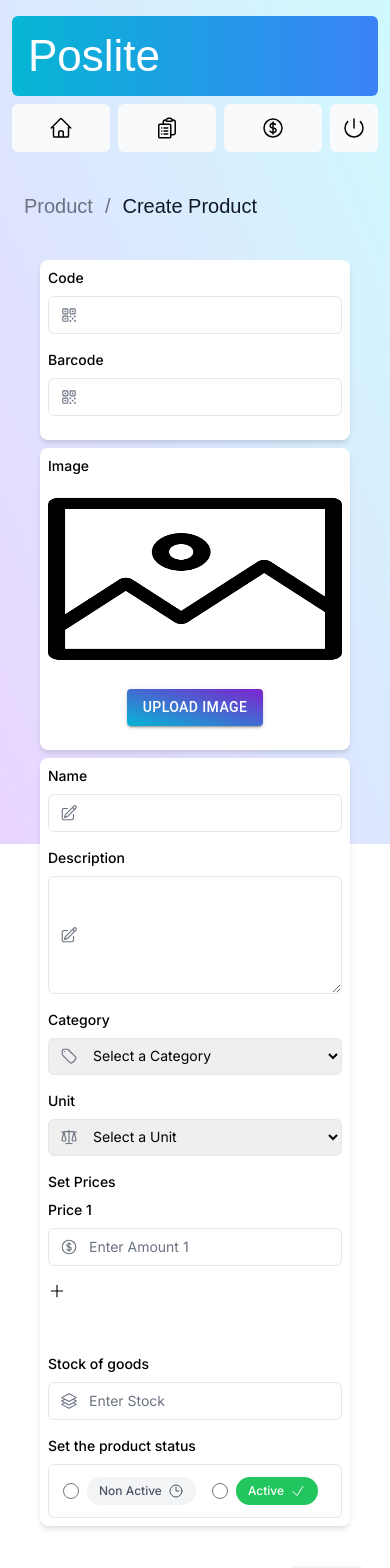
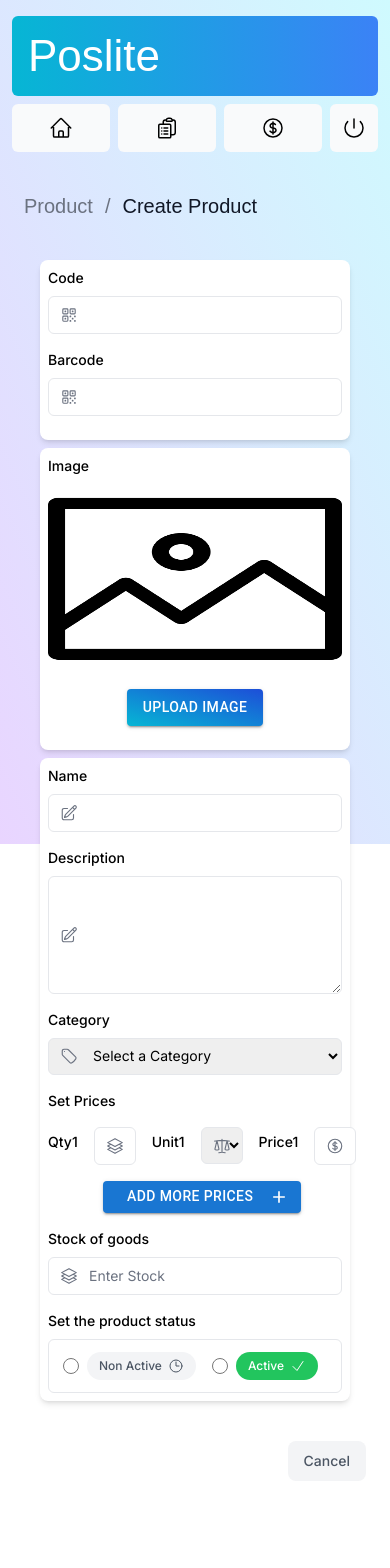
Before and after one commit to Nappster2208/poslite, a Next.js app: page /dashboard/products/create in a window 390 px wide. Shown: the top 1568 px of the page. After the commit the page ends 1505 px from the top, so only its background shows below. Built offline with nearby package versions, Linux system fonts and the light colour scheme; a web font is replaced by a local one.

Commit message:
feat: Change ui set price

```diff
--- a/app/ui/products/add-dynamic-input.tsx
+++ b/app/ui/products/add-dynamic-input.tsx
@@ -2,23 +2,47 @@
   CurrencyDollarIcon,
   MinusIcon,
   PlusIcon,
+  ScaleIcon,
+  Square3Stack3DIcon,
 } from "@heroicons/react/24/outline";
+import { Button } from "@mui/material";
 import { useState } from "react";
+import { Add } from "@mui/icons-material";
+
+interface Input {
+  id: number;
+  name: string;
+  unit: string;
+  price: number;
+  qty: number;
+}
 
 export function AddInput() {
-  const [inputs, setInputs] = useState([{ id: 1, name: "" }]);
-  const maxInputs = 3; //batasan jumlah input
+  const [inputs, setInputs] = useState<Input[]>([
+    { id: 1, name: "", unit: "", price: 0, qty: 0 },
+  ]);
+  const maxInputs = 5; //batasan jumlah input
 
-  const handleInputChange = (id: number, value: string) => {
-    const updateInputs = inputs.map((input) =>
-      input.id === id ? { ...input, name: value } : input
+  const handleInputChange = (
+    id: number,
+    field: string,
+    value: string | number
+  ) => {
+    const updatedInputs = inputs.map((input) =>
+      input.id === id ? { ...input, [field]: value } : input
     );
-    setInputs(updateInputs);
+    setInputs(updatedInputs);
   };
 
   const handleAddInput = () => {
     if (inputs.length < maxInputs) {
-      const newInput = { id: inputs.length + 1, name: "" };
+      const newInput = {
+        id: inputs.length + 1,
+        name: "",
+        unit: "",
+        price: 0,
+        qty: 0,
+      };
       setInputs([...inputs, newInput]);
     }
   };
@@ -31,48 +55,108 @@
   };
 
   return (
-    <div className="mb-4 w-full">
+    <div className="mb-4">
       <label className="mb-2 block text-sm font-medium">Set Prices</label>
+      <div className="flex flex-col items-center">
         {inputs.map((input) => (
           <div key={input.id} className="mb-4">
+            <div className="flex justify-between items-center mt-2 rounded-md gap-4">
+              <label
+                htmlFor={`qty-${input.id}`}
+                className="mb-2 block text-sm font-medium"
+              >
+                Qty{input.id}
+              </label>
+              <div className="relative w-full">
+                <input
+                  type="number"
+                  id={`qty-${input.id}`}
+                  name={`qty-${input.id}`}
+                  value={input.qty}
+                  onChange={(e) =>
+                    handleInputChange(
+                      input.id,
+                      "qty",
+                      parseFloat(e.target.value)
+                    )
+                  }
+                  className="peer block w-full rounded-md border border-gray-200 py-2 pl-10 text-sm outline-2 placeholder:text-gray-500"
+                  placeholder={`Qty ${input.id}`}
+                />
+                <Square3Stack3DIcon className="pointer-events-none absolute left-3 top-1/2 h-[18px] w-[18px] -translate-y-1/2 text-gray-500 peer-focus:text-gray-900" />
+              </div>
+              <label
+                htmlFor={`unit-${input.id}`}
+                className="mb-2 block text-sm font-medium"
+              >
+                Unit{input.id}
+              </label>
+              <div className="relative w-full">
+                <select
+                  id={`unit-${input.id}`}
+                  name={`unit-${input.id}`}
+                  value={input.unit}
+                  onChange={(e) =>
+                    handleInputChange(input.id, "unit", e.target.value)
+                  }
+                  className="peer block w-full rounded-md border border-gray-200 py-2 pl-10 text-sm outline-2 placeholder:text-gray-500"
+                >
+                  <option value="" disabled>
+                    Select a Unit
+                  </option>
+                  <option value="PCS">PCS</option>
+                  <option value="LSN">LSN</option>
+                  <option value="BOX">BOX</option>
+                </select>
+                <ScaleIcon className="pointer-events-none absolute left-3 top-1/2 h-[18px] w-[18px] -translate-y-1/2 text-gray-500 peer-focus:text-gray-900" />
+              </div>
               <label
                 htmlFor={`price-${input.id}`}
                 className="mb-2 block text-sm font-medium"
               >
-            Price {input.id}
+                Price{input.id}
               </label>
-          <div className="relative mt-2 rounded-md">
-            <div className="relative">
+              <div className="relative w-full">
                 <input
                   type="number"
-                id={`price-${input.id}`}
-                name={`price-${input.id}`}
-                value={input.name}
-                onChange={(e) => handleInputChange(input.id, e.target.value)}
+                  id={`harga-${input.id}`}
+                  name={`harga-${input.id}`}
+                  value={input.price}
+                  onChange={(e) =>
+                    handleInputChange(
+                      input.id,
+                      "price",
+                      parseFloat(e.target.value)
+                    )
+                  }
                   className="peer block w-full rounded-md border border-gray-200 py-2 pl-10 text-sm outline-2 placeholder:text-gray-500"
                   placeholder={`Enter Amount ${input.id}`}
                 />
                 <CurrencyDollarIcon className="pointer-events-none absolute left-3 top-1/2 h-[18px] w-[18px] -translate-y-1/2 text-gray-500 peer-focus:text-gray-900" />
+              </div>
               {inputs.length > 1 && (
                 <button
                   type="button"
                   onClick={() => handleRemoveInput(input.id)}
-                  className=""
                 >
                   <MinusIcon className="right-3 top-1/2 h-[18px] w-[18px] peer-focus:text-gray-900" />
                 </button>
               )}
             </div>
           </div>
-        </div>
         ))}
         {inputs.length < maxInputs && (
-        <div className="mb-4">
-          <button type="button" onClick={handleAddInput}>
-            <PlusIcon className="right-3 top-1/2 h-[18px] w-[18px] peer-focus:text-gray-900" />
-          </button>
+          <Button
+            variant="contained"
+            type="button"
+            onClick={handleAddInput}
+            className="bg-cyan-300 rounded-full h-8"
+            endIcon={<Add />}
+          >
+            <span className="p-2">Add more prices</span>
+          </Button>
+        )}
       </div>
-      )}
     </div>
   );
 }
--- a/app/ui/products/create-form.tsx
+++ b/app/ui/products/create-form.tsx
@@ -89,7 +89,7 @@
                 <Button
                   variant="contained"
                   component="label"
-                  className="bg-gradient-to-tr from-cyan-500 to-purple-700"
+                  className="bg-gradient-to-tr from-cyan-500 to-blue-700"
                 >
                   Upload Image
                   <input type="file" accept="image/*" hidden />
@@ -171,38 +171,9 @@
                 </div>
               </div>
             </div>
-
-            {/* Product Unit */}
-            <div className="mb-4 w-full">
-              <label
-                htmlFor="productUnit"
-                className="mb-2 block text-sm font-medium"
-              >
-                Unit
-              </label>
-              <div className="relative mt-2 rounded-md">
-                <div className="relative">
-                  <select
-                    id="productUnit"
-                    name="productUnit"
-                    aria-describedby="unit-error"
-                    defaultValue=""
-                    className="peer block w-full rounded-md border border-gray-200 py-2 pl-10 text-sm outline-2 placeholder:text-gray-500"
-                  >
-                    <option value="" disabled>
-                      Select a Unit
-                    </option>
-                    <option value="PCS">PCS</option>
-                    <option value="LSN">LSN</option>
-                    <option value="BOX">BOX</option>
-                  </select>
-                  <ScaleIcon className="pointer-events-none absolute left-3 top-1/2 h-[18px] w-[18px] -translate-y-1/2 text-gray-500 peer-focus:text-gray-900" />
-                </div>
-              </div>
-            </div>
           </div>
 
-          <div className="flex flex-grow gap-4 flex-col md:flex-row justify-between">
+          <div className="grid">
             {/* Product Price */}
             <AddInput />
             {/* <input
@@ -214,6 +185,7 @@
                     aria-describedby="price-error"
                     className="peer block w-full rounded-md border border-gray-200 py-2 pl-10 text-sm outline-2 placeholder:text-gray-500"
                   /> */}
+          </div>
 
           {/* Product Stock */}
           <div className="mb-4 w-full">
@@ -236,7 +208,6 @@
                   className="peer block w-full rounded-md border border-gray-200 py-2 pl-10 text-sm outline-2 placeholder:text-gray-500"
                 />
                 <Square3Stack3DIcon className="pointer-events-none absolute left-3 top-1/2 h-[18px] w-[18px] -translate-y-1/2 text-gray-500 peer-focus:text-gray-900" />
-                </div>
               </div>
             </div>
           </div>
--- a/package.json
+++ b/package.json
@@ -12,7 +12,8 @@
     "@emotion/react": "^11.11.1",
     "@emotion/styled": "^11.11.0",
     "@heroicons/react": "^2.0.18",
-    "@mui/material": "^5.15.0",
+    "@mui/icons-material": "^5.15.1",
+    "@mui/material": "^5.15.1",
     "clsx": "^2.0.0",
     "next": "^14.0.4",
     "react": "^18.2.0",
```
Also changed, not shown: 1 other file (tests, documents, lock files or other folders). Lines whose indentation alone changed are shown as unchanged.
